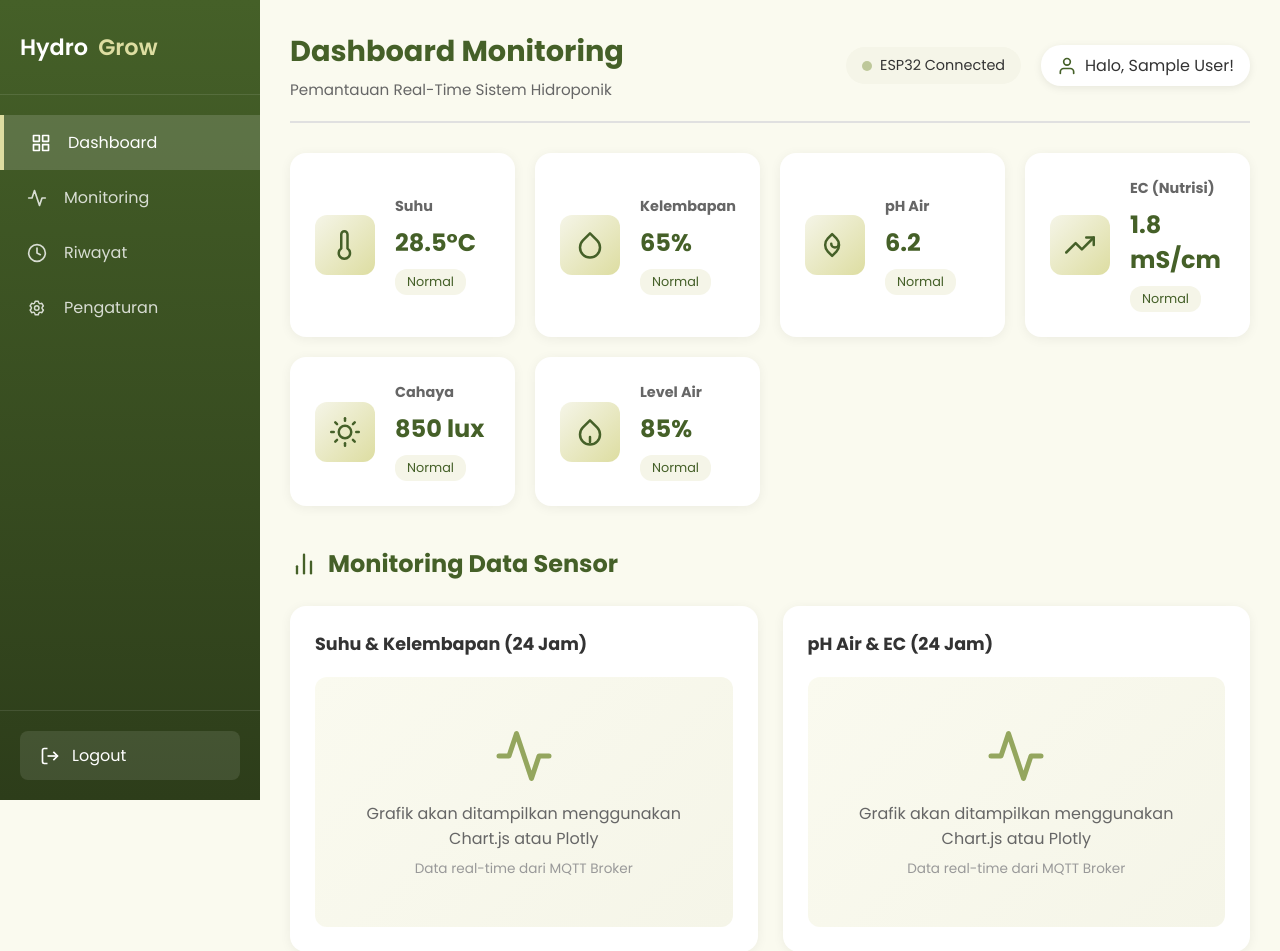
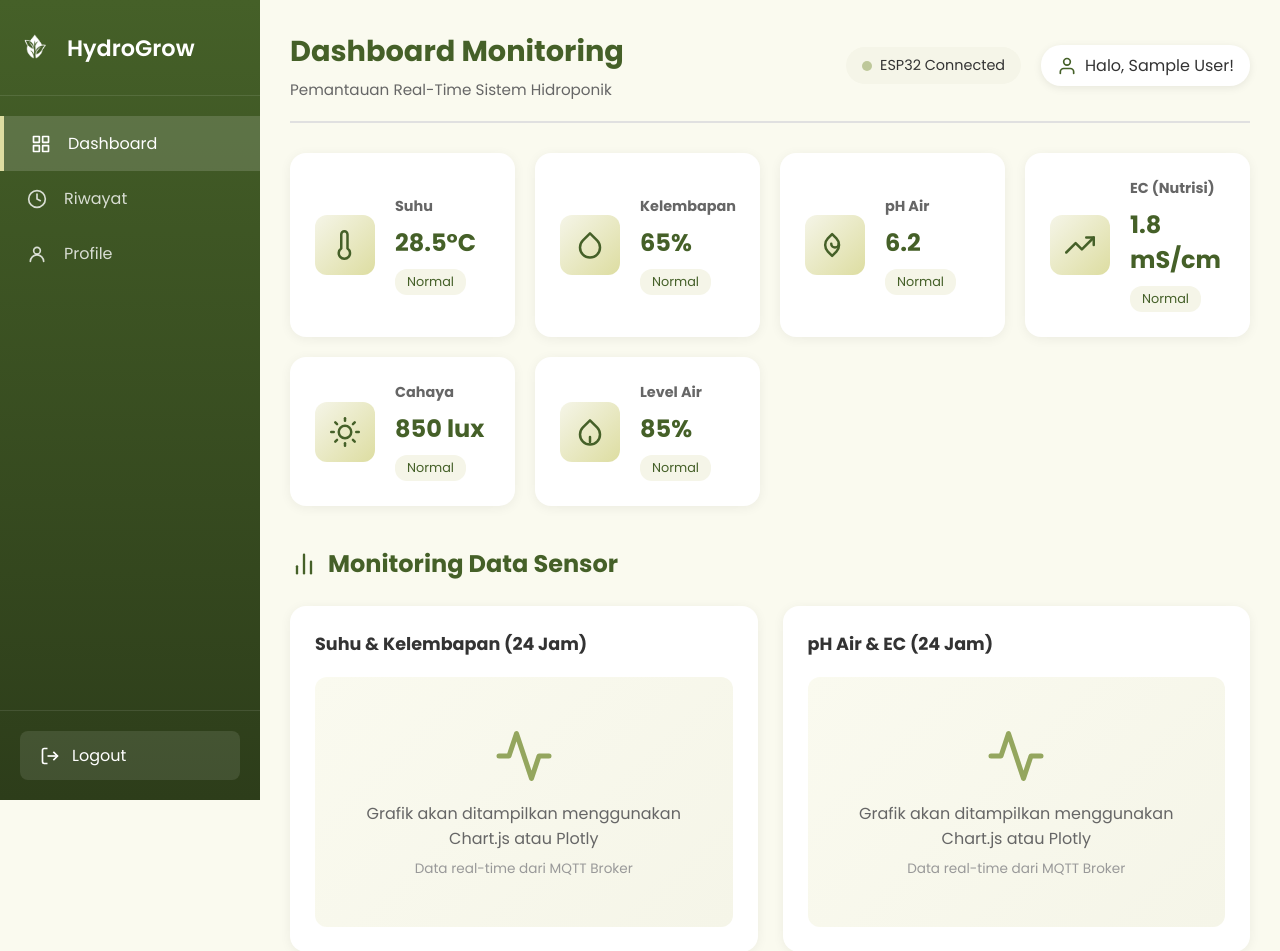
Before and after one commit to riccikoo/hidroponik-project-backend, a Flask app: page /dashboard in a window 1280 px wide. Shown: the top 951 px of the page. Run offline with Flask 3, Linux system fonts and the light colour scheme; the visitor is signed in with stand-in values (Sample User, id 1).

Commit message:
add logo

```diff
--- a/static/css/dashboard.css
+++ b/static/css/dashboard.css
@@ -695,3 +695,32 @@ input:checked + .slider:before {
         grid-template-columns: 1fr;
     }
 }
+
+.sidebar .logo {
+    display: flex;
+    align-items: center;
+    gap: 12px;
+}
+
+.sidebar .logo .logo-img {
+    width: 35px;
+    height: 35px;
+    object-fit: contain;
+    flex-shrink: 0;
+}
+
+.sidebar .logo h2 {
+    white-space: nowrap;
+}
+
+/* Responsive - sembunyikan logo img di mobile */
+@media (max-width: 768px) {
+    .sidebar .logo .logo-img {
+        width: 30px;
+        height: 30px;
+    }
+
+    .sidebar .logo h2 {
+        display: none;
+    }
+}
--- a/templates/dashboard.html
+++ b/templates/dashboard.html
@@ -4,6 +4,7 @@
     <meta charset="UTF-8">
     <meta name="viewport" content="width=device-width, initial-scale=1.0">
     <title>HydroGrow</title>
+    <link rel="icon" type="image/png" href="{{ url_for('static', filename='img/logo-putih.png') }}">
     <link rel="stylesheet" href="{{ url_for('static', filename='css/dashboard.css') }}">
     <link href="https://fonts.googleapis.com/css2?family=Poppins:wght@300;400;600;700&display=swap" rel="stylesheet">
 </head>
@@ -12,9 +13,8 @@
     <!-- ====== SIDEBAR ====== -->
     <div class="sidebar">
         <div class="logo">
-            <h2>
-                Hydro<span>Grow</span>
-            </h2>
+            <img src="{{ url_for('static', filename='img/logo-putih.png') }}" alt="HydroGrow Logo" class="logo-img">
+            <h2>HydroGrow</h2>
         </div>
         <nav>
             <a href="#overview" class="nav-item active">
@@ -28,14 +28,6 @@
                 </span>
                 <span>Dashboard</span>
             </a>
-            <a href="#monitoring" class="nav-item">
-                <span class="icon">
-                    <svg viewBox="0 0 24 24">
-                        <polyline points="22 12 18 12 15 21 9 3 6 12 2 12"/>
-                    </svg>
-                </span>
-                <span>Monitoring</span>
-            </a>
             <a href="#history" class="nav-item">
                 <span class="icon">
                     <svg viewBox="0 0 24 24">
@@ -45,13 +37,14 @@
                 </span>
                 <span>Riwayat</span>
             </a>
-            <a href="#settings" class="nav-item">
+            <a href="#monitoring" class="nav-item">
                 <span class="icon">
-                    <svg viewBox="0 0 24 24" class="icon-settings">
-                        <path d="M19.9,12.66a1,1,0,0,1,0-1.32L21.18,9.9a1,1,0,0,0,.12-1.17l-2-3.46a1,1,0,0,0-1.07-.48l-1.88.38a1,1,0,0,1-1.15-.66l-.61-1.83A1,1,0,0,0,13.64,2h-4a1,1,0,0,0-1,.68L8.08,4.51a1,1,0,0,1-1.15.66L5,4.79A1,1,0,0,0,4,5.27L2,8.73A1,1,0,0,0,2.1,9.9l1.27,1.44a1,1,0,0,1,0,1.32L2.1,14.1A1,1,0,0,0,2,15.27l2,3.46a1,1,0,0,0,1.07.48l1.88-.38a1,1,0,0,1,1.15.66l.61,1.83a1,1,0,0,0,1,.68h4a1,1,0,0,0,.95-.68l.61-1.83a1,1,0,0,1,1.15-.66l1.88.38a1,1,0,0,0,1.07-.48l2-3.46a1,1,0,0,0-.12-1.17ZM18.41,14l.8.9-1.28,2.22-1.18-.24a3,3,0,0,0-3.45,2L12.92,20H10.36L10,18.86a3,3,0,0,0-3.45-2l-1.18.24L4.07,14.89l.8-.9a3,3,0,0,0,0-4l-.8-.9L5.35,6.89l1.18.24a3,3,0,0,0,3.45-2L10.36,4h2.56l.38,1.14a3,3,0,0,0,3.45,2l1.18-.24,1.28,2.22-.8.9A3,3,0,0,0,18.41,14ZM11.64,8a4,4,0,1,0,4,4A4,4,0,0,0,11.64,8Zm0,6a2,2,0,1,1,2-2A2,2,0,0,1,11.64,14Z"/>
+                    <svg viewBox="0 0 24 24" fill="none" stroke="currentColor" stroke-width="2" stroke-linecap="round" stroke-linejoin="round">
+                        <circle cx="12" cy="8" r="4"/>
+                        <path d="M20 21a8 8 0 1 0-16 0"/>
                     </svg>
                 </span>
-                <span>Pengaturan</span>
+                <span>Profile</span>
             </a>
         </nav>
         <div class="sidebar-footer">
```
